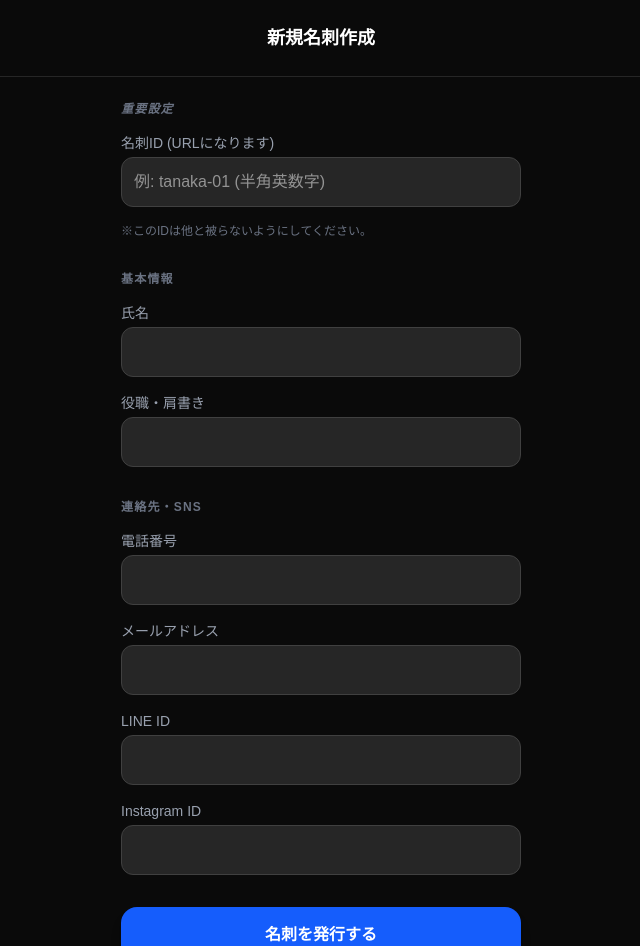
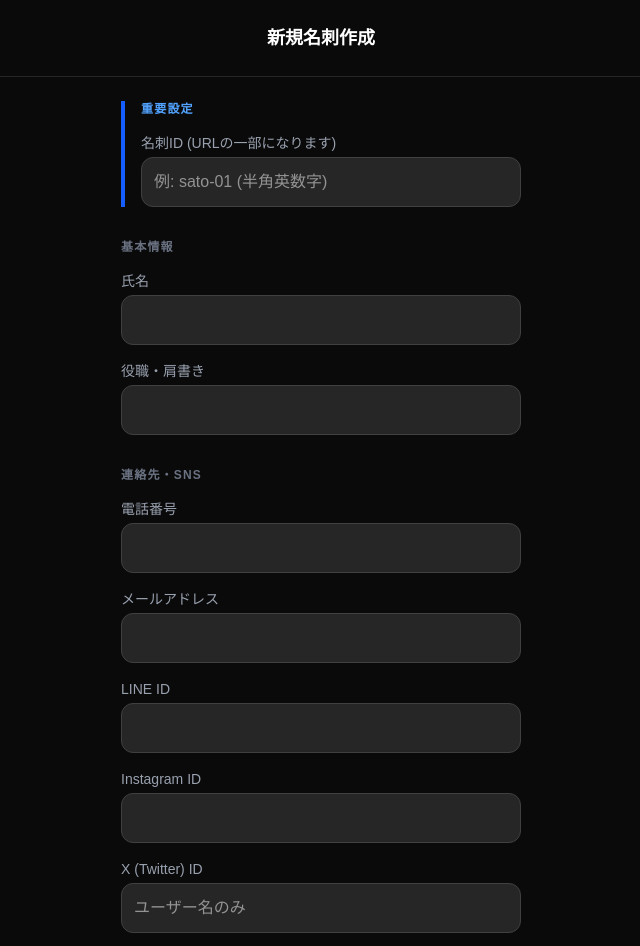
Before and after one commit to hirahaku/smart-card, a Next.js app: page /card/new in a window 1280 px wide. Shown: the top 946 px of the page, without its empty margins (319-959 px from the left). Built offline with nearby package versions, Linux system fonts and the light colour scheme; no server answers.

Commit message:
feat: add x_id and website_url to new card page

```diff
--- a/app/card/new/page.tsx
+++ b/app/card/new/page.tsx
@@ -26,15 +26,15 @@ export default function NewCard() {
   const [issubmitting, setIsSubmitting] = useState(false);
 
   const [profile, setProfile] = useState({
-    card_id: "", // ここが新しい名刺のURLになるID
+    card_id: "",
     full_name: "",
     job_title: "",
     phone: "",
     email: "",
     line_id: "",
     instagram_id: "",
-    x_id: "",
-    website_url: "",
+    x_id: "", // 追加
+    website_url: "", // 追加
   });
 
   const handleChange = (field: string, value: string) => {
@@ -48,7 +48,6 @@ export default function NewCard() {
     }
 
     setIsSubmitting(true);
-    // Supabaseに新しい行を追加 (insert)
     const { error } = await supabase.from("profiles").insert([profile]);
 
     if (error) {
@@ -67,16 +66,15 @@ export default function NewCard() {
       </header>
 
       <main className="p-6 max-w-md mx-auto">
-        <section className="mb-8">
-          <h2 className="text-xs font-bold text-gray-500 uppercase tracking-widest mb-4 italic text-blue-400">重要設定</h2>
+        <section className="mb-8 border-l-4 border-blue-600 pl-4">
+          <h2 className="text-xs font-bold text-blue-400 uppercase tracking-widest mb-4">重要設定</h2>
           <InputField
-            label="名刺ID (URLになります)"
+            label="名刺ID (URLの一部になります)"
             value={profile.card_id}
             field="card_id"
-            placeholder="例: tanaka-01 (半角英数字)"
+            placeholder="例: sato-01 (半角英数字)"
             onChange={handleChange}
           />
-          <p className="text-xs text-gray-500 mt-1 mb-4">※このIDは他と被らないようにしてください。</p>
         </section>
 
         <section className="mb-8">
@@ -91,12 +89,15 @@ export default function NewCard() {
           <InputField label="メールアドレス" value={profile.email} field="email" onChange={handleChange} />
           <InputField label="LINE ID" value={profile.line_id} field="line_id" onChange={handleChange} />
           <InputField label="Instagram ID" value={profile.instagram_id} field="instagram_id" onChange={handleChange} />
+          {/* ↓ ここに追加したフィールドを表示 ↓ */}
+          <InputField label="X (Twitter) ID" value={profile.x_id} field="x_id" placeholder="ユーザー名のみ" onChange={handleChange} />
+          <InputField label="WebサイトURL" value={profile.website_url} field="website_url" placeholder="https://..." onChange={handleChange} />
         </section>
 
         <button
           onClick={handleCreate}
           disabled={issubmitting}
-          className={`w-full bg-blue-600 text-white font-black py-4 rounded-2xl shadow-lg active:scale-95 transition-transform ${issubmitting ? 'opacity-50' : ''}`}
+          className={`w-full bg-blue-600 hover:bg-blue-500 text-white font-black py-4 rounded-2xl shadow-lg active:scale-95 transition-all ${issubmitting ? 'opacity-50' : ''}`}
         >
           {issubmitting ? "作成中..." : "名刺を発行する"}
         </button>
```
